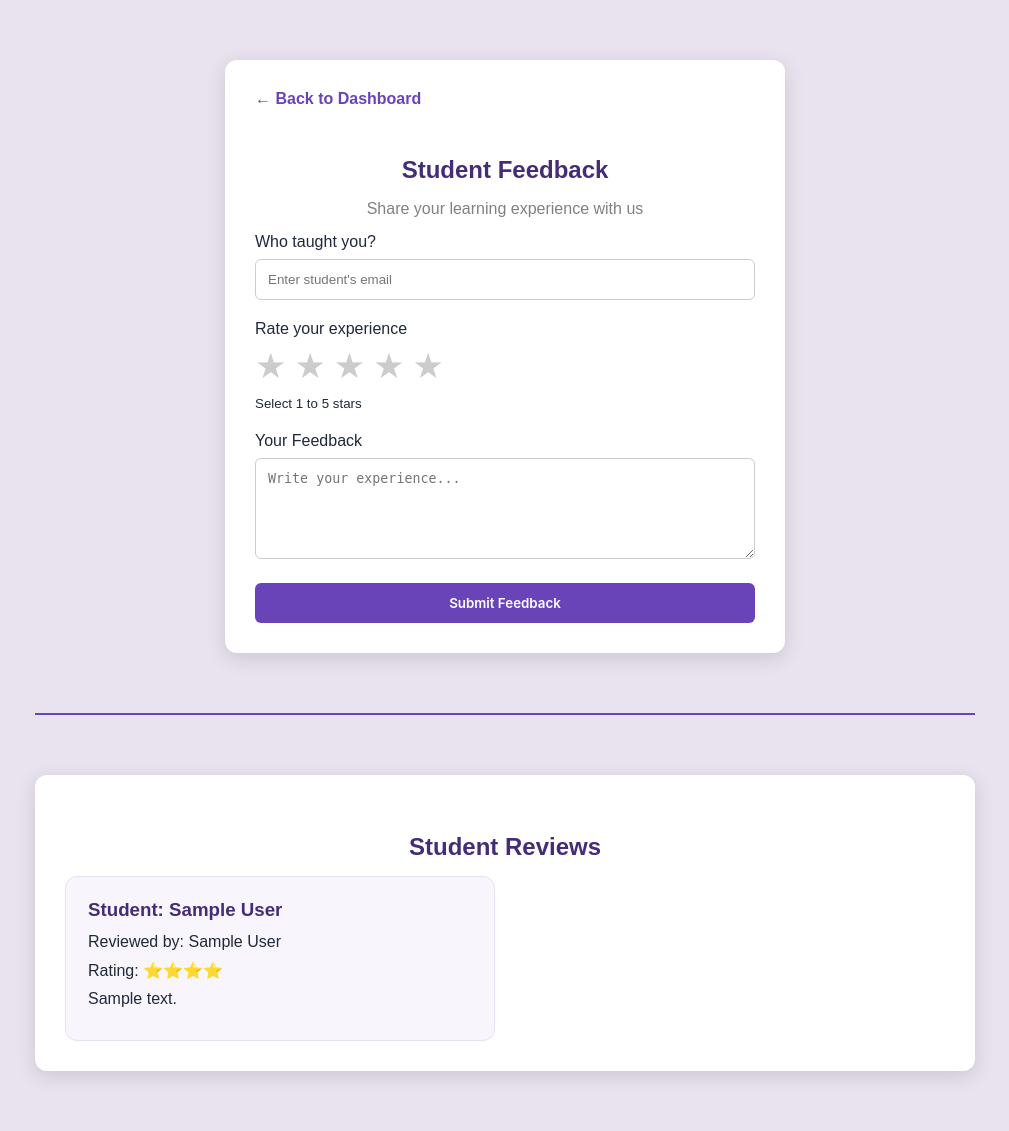
After one commit to Souvik-gitO/Skill_Swap, a PHP site: page /feedback.php in a window 1280 px wide. The commit adds this page. Shown: the whole page, without its empty margins (135-1144 px from the left). Run offline with PHP 8.4, Linux system fonts and the light colour scheme; the visitor is signed in with stand-in values (Sample User, id 1); tables that the repository leaves empty or names only in its code hold one stand-in row (values such as "Sample post").

Commit message:
Feedback Add

```diff
--- /dev/null
+++ b/feedback.php
@@ -0,0 +1,181 @@
+
+<?php
+session_start();
+include "db.php";
+
+$message = "";
+
+if (!isset($_SESSION['user_id'])) {
+    header("Location: login.php");
+    exit();
+}
+
+if ($_SERVER["REQUEST_METHOD"] == "POST") {
+
+    $email = trim($_POST['email']);
+    $rating = $_POST['rating'];
+    $comment = trim($_POST['comment']);
+
+    $reviewer_id = $_SESSION['user_id'];
+
+    // Find student by email
+    $sql = "SELECT id FROM users WHERE email = ?";
+    $stmt = $conn->prepare($sql);
+    $stmt->bind_param("s", $email);
+    $stmt->execute();
+
+    $result = $stmt->get_result();
+
+    if ($result->num_rows == 0) {
+        $message = "Student email not found.";
+    } else {
+
+        $student = $result->fetch_assoc();
+        $receiver_id = $student['id'];
+
+        if ($receiver_id == $reviewer_id) {
+            $message = "You cannot give feedback to yourself.";
+        } elseif ($rating < 1 || $rating > 5) {
+            $message = "Please select a valid rating.";
+        } elseif ($comment == "") {
+            $message = "Please write a comment.";
+        } else {
+
+            $sql = "INSERT INTO feedback
+                    (reviewer_id, receiver_id, rating, comment)
+                    VALUES (?, ?, ?, ?)";
+
+            $stmt = $conn->prepare($sql);
+            $stmt->bind_param(
+                "iiis",
+                $reviewer_id,
+                $receiver_id,
+                $rating,
+                $comment
+            );
+
+            if ($stmt->execute()) {
+                $message = "Feedback submitted successfully!";
+            } else {
+                $message = "Something went wrong.";
+            }
+        }
+    }
+
+    $stmt->close();
+}
+
+$student_id = (int)($_GET['student_id'] ?? 0);
+
+$sql = "SELECT feedback.*,
+        users.name AS reviewer_name,
+        teacher.name AS teacher_name
+        FROM feedback
+        JOIN users ON feedback.reviewer_id = users.id
+        JOIN users AS teacher ON feedback.receiver_id = teacher.id
+        ORDER BY feedback.id DESC";
+
+$reviews = mysqli_query($conn, $sql);
+?>
+
+
+
+<!DOCTYPE html>
+<html>
+<head>
+    <title>Student Feedback</title>
+    <link rel="stylesheet" href="style.css">
+</head>
+
+<body>
+
+<div class="fb-container">
+
+    <div class="fb-card">
+        <a href="dashboard.php" class="fb-back">
+            ← Back to Dashboard
+        </a>
+
+        <h2>Student Feedback</h2>
+        <p class="fb-subtitle">Share your learning experience with us</p>
+
+        <?php if ($message != "") { ?>
+            <p class="fb-message">
+                <?php echo htmlspecialchars($message); ?>
+            </p>
+        <?php } ?>
+
+        <form method="POST">
+
+            <div class="fb-group">
+                <label>Who taught you?</label>
+                <input type="email" name="email"
+                       placeholder="Enter student's email" required>
+            </div>
+
+            <div class="fb-group">
+                <label>Rate your experience</label>
+
+                <div class="fb-rating">
+                    <?php for ($i = 5; $i >= 1; $i--) { ?>
+                        <label class="fb-star-option">
+                            <input type="radio" name="rating"
+                            value="<?php echo $i; ?>" required>
+                            <span>★</span>
+                        </label>
+                    <?php } ?>
+                </div>
+
+                <small>Select 1 to 5 stars</small>
+            </div>
+
+            <div class="fb-group">
+                <label>Your Feedback</label>
+                <textarea name="comment"
+                          placeholder="Write your experience..."
+                          rows="5" required></textarea>
+            </div>
+
+            <button type="submit" class="fb-submit">
+                Submit Feedback
+            </button>
+
+        </form>
+    </div>
+
+    <hr class="feedback-divider">
+    <div class="fb-card" id="student-reviews">
+         <h2 id="student-reviews">Student Reviews</h2>
+
+        <div class="reviews-grid">
+
+        <?php
+        if (mysqli_num_rows($reviews) > 0) {
+
+            while ($review = mysqli_fetch_assoc($reviews)) {
+                echo '<div class="review-box">';
+
+                echo "<h3>Student: " . htmlspecialchars($review['teacher_name']) . "</h3>";
+
+                echo "<p>Reviewed by: " . htmlspecialchars($review['reviewer_name']) . "</p>";
+
+                echo "<p>Rating: " . str_repeat("⭐", $review['rating']) . "</p>";
+
+                echo "<p>" . nl2br(htmlspecialchars($review['comment'])) . "</p>";
+
+                echo "</div>";
+            }
+
+        } else {
+            echo "<p>No reviews yet.</p>";
+        }
+        ?>
+    </div>
+
+
+    </div>
+
+</div>
+
+</body>
+</html>
--- a/style.css
+++ b/style.css
@@ -579,3 +579,176 @@ h2 {
     font-weight: bold;
     color: white;
 }
+
+
+/* Feedback Page */
+.fb-container {
+    min-height: 85vh;
+    display: flex;
+    justify-content: center;
+    align-items: center;
+    padding: 30px;
+}
+
+.fb-card {
+    background: white;
+    width: 100%;
+    max-width: 500px;
+    padding: 30px;
+    border-radius: 12px;
+    box-shadow: 0 5px 20px #0002;
+}
+
+.fb-card h2, .fb-subtitle {
+    text-align: center;
+    margin-bottom: 15px;
+}
+
+.fb-card h2 { color: #452C79; }
+.fb-subtitle { color: gray; }
+
+.fb-group { margin-bottom: 20px; }
+
+.fb-group label {
+    display: block;
+    margin-bottom: 8px;
+}
+
+.fb-group input[type="email"],
+.fb-group textarea {
+    width: 100%;
+    padding: 12px;
+    border: 1px solid #ccc;
+    border-radius: 6px;
+    box-sizing: border-box;
+}
+
+.fb-rating {
+    display: flex;
+    flex-direction: row-reverse;
+    justify-content: flex-end;
+    gap: 8px;
+}
+
+.fb-star-option {
+    cursor: pointer;
+}
+
+.fb-star-option input {
+    position: absolute;
+    opacity: 0;
+}
+
+.fb-star-option span {
+    font-size: 35px;
+    color: #ccc;
+}
+
+.fb-star-option:has(input:checked) span,
+.fb-star-option:has(input:checked) ~ .fb-star-option span,
+.fb-star-option:hover span,
+.fb-star-option:hover ~ .fb-star-option span {
+    color: orange;
+}
+
+.fb-submit {
+    width: 100%;
+    padding: 12px;
+    background: #6944B8;
+    color: white;
+    border: none;
+    border-radius: 6px;
+    cursor: pointer;
+}
+
+.fb-submit:hover { background: #452C79; }
+
+.fb-message {
+    text-align: center;
+    color: #452C79;
+}
+
+.fb-back {
+    display: inline-block;
+    color: #6944B8;
+    text-decoration: none;
+    font-weight: 600;
+    margin-bottom: 20px;
+}
+
+.fb-back:hover {
+    color: #452C79;
+}
+.skill-card a.review-link,
+.skill-card a.review-link:hover {
+    display: inline !important;
+    background: transparent !important;
+    color: #6944B8 !important;
+    padding: 0 !important;
+    border: none !important;
+    border-radius: 0 !important;
+    box-shadow: none !important;
+    text-decoration: underline !important;
+}
+/* Feedback page layout */
+.fb-container {
+    width: 100%;
+    max-width: 1000px;
+    margin: 30px auto;
+    display: flex;
+    flex-direction: column;
+    align-items: center;
+    gap: 30px;
+}
+
+/* Feedback form */
+.fb-container > .fb-card:first-child {
+    width: 560px;
+    max-width: 95%;
+}
+
+/* Reviews section */
+.fb-container > .fb-card:last-child {
+    width: 100%;
+    max-width: 950px;
+}
+
+/* Review cards */
+.reviews-grid {
+    display: grid;
+    grid-template-columns: repeat(2, minmax(0, 1fr));
+    gap: 20px;
+}
+
+.review-box {
+    background: #f8f6fc;
+    border: 1px solid #e7dff2;
+    border-radius: 12px;
+    padding: 22px;
+}
+
+.review-box h3 {
+    color: #452C79;
+    margin: 0 0 12px;
+}
+
+.review-box p {
+    margin: 10px 0;
+}
+
+/* Mobile */
+@media (max-width: 600px) {
+    .reviews-grid {
+        grid-template-columns: 1fr;
+    }
+}
+
+.feedback-divider {
+    width: 100%;
+    max-width: 1057px;
+    height: 2px;
+    background-color: #6944B8;
+    border: none;
+    margin: 30px auto;
+    box-sizing: border-box;
+}
```
Also changed, not shown: dashboard.php (+28 -6 lines).
